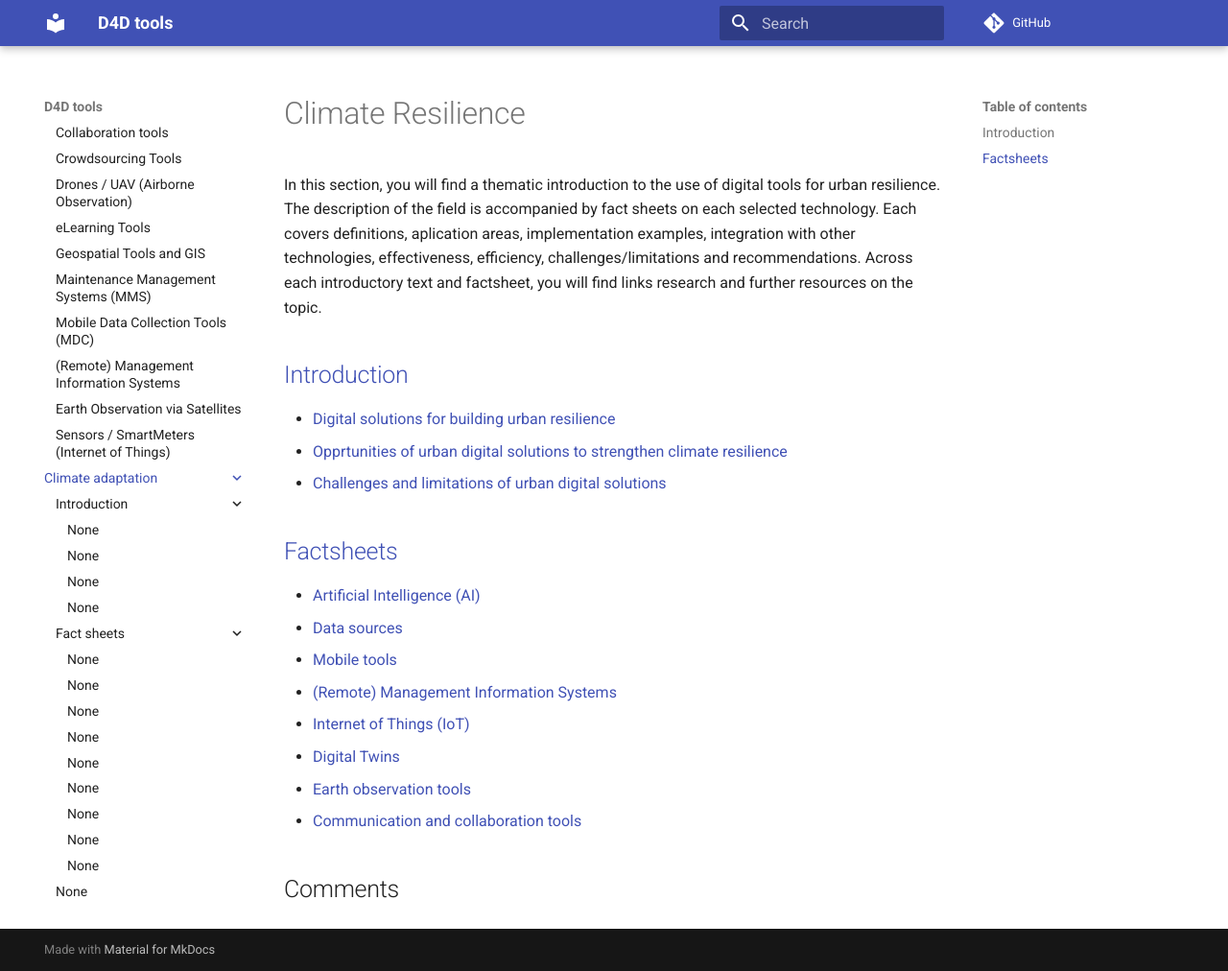
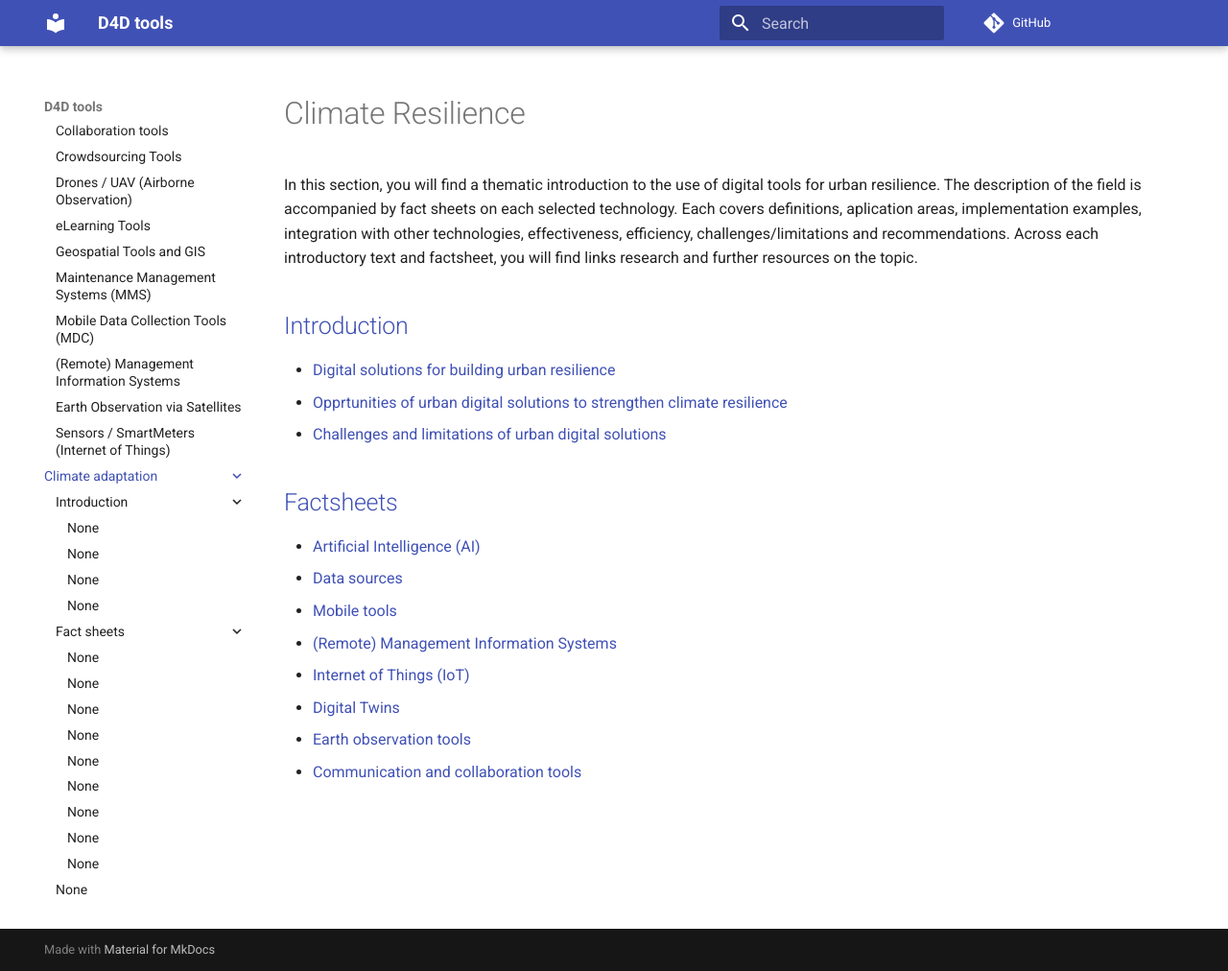
Before and after one commit to openkfw/d4dtools, an MkDocs documentation site: the page built from docs/climate-adaptation/index.md, in a window 1280 px wide and 1012 px high. Shown: the whole window at 96% size. Built offline with MkDocs 1.6.1 and Material for MkDocs 9.7.7, drawn with Linux system fonts in a browser that asks for light colours; comment, search, counter and statistics services are not loaded; some of the changed lines change nothing that is shown.

Commit message:
Remove comments in main index.md of climate adaptation folder

```diff
--- a/docs/climate-adaptation/index.md
+++ b/docs/climate-adaptation/index.md
@@ -1,5 +1,6 @@
 ---
-comments: true
+hide:
+  - toc
 ---
 
 # Climate Resilience
```
